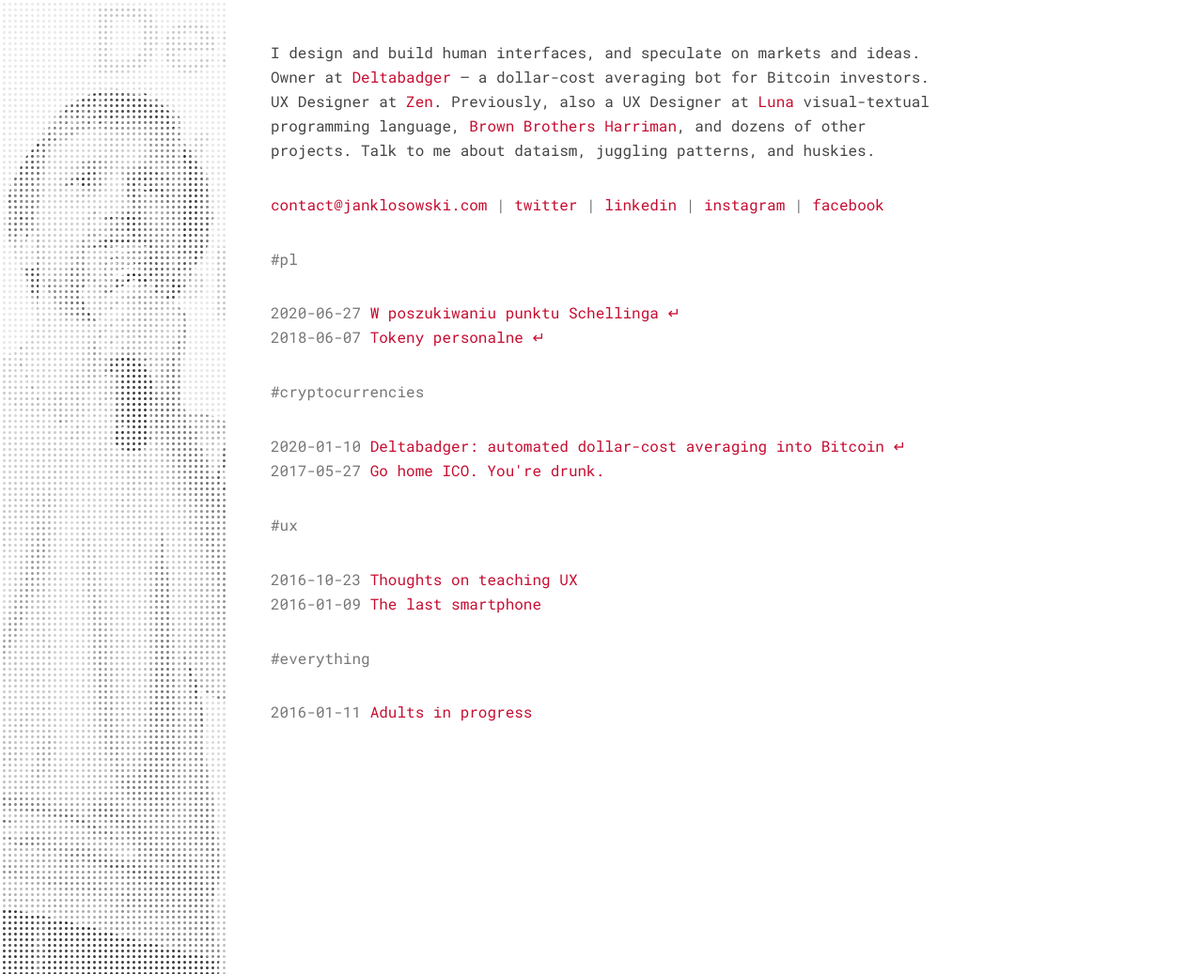
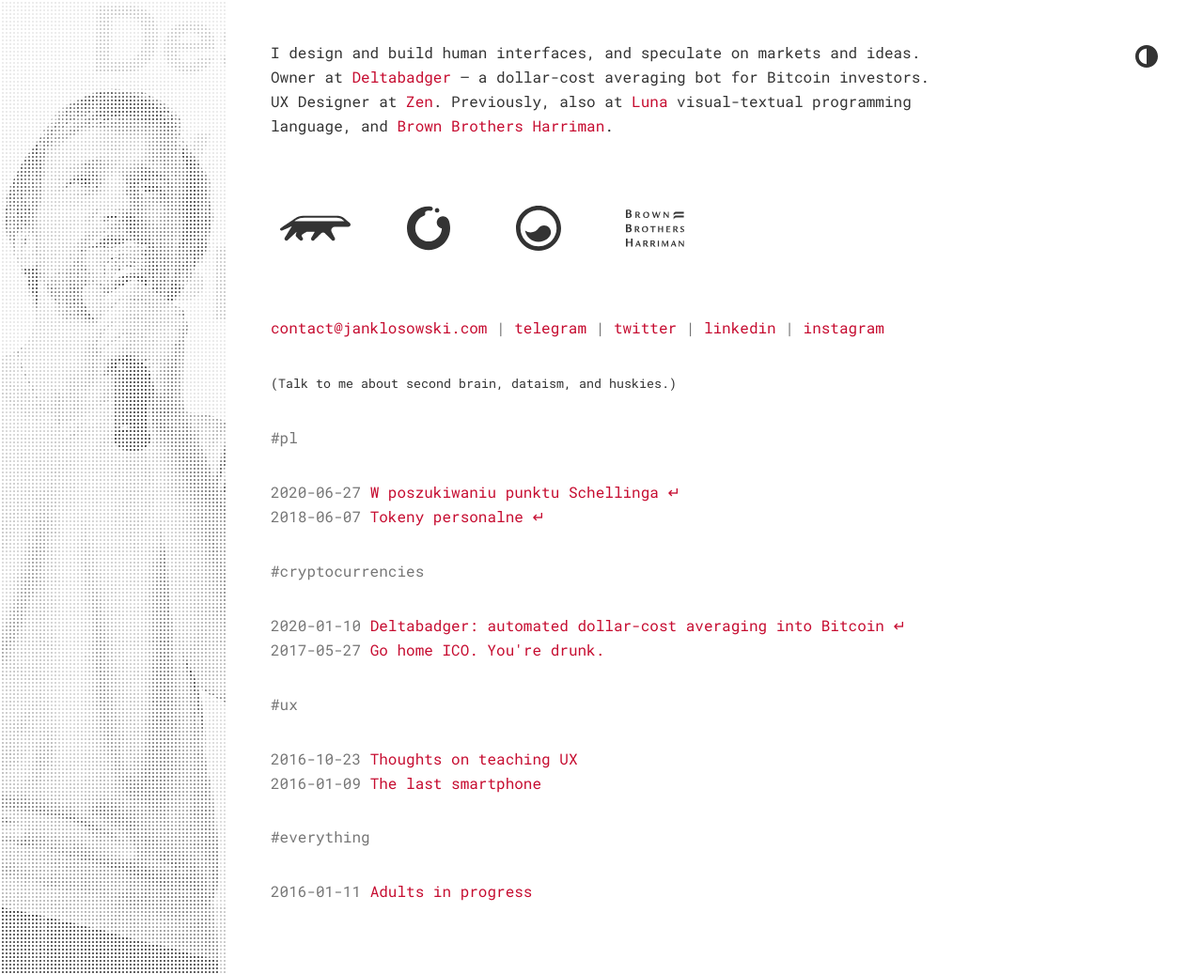
Before and after one commit to janklosowski/janklosowski-website, a Jekyll site: the page built from index.html, in a window 1280 px wide and 1037 px high. Shown: the whole window at 94% size. Built offline with Jekyll 4.4.1, drawn with Linux system fonts in a browser that asks for light colours.

Commit message:
dark mode

```diff
--- a/_includes/foot.html
+++ b/_includes/foot.html
@@ -1,10 +1,34 @@
+  <img class="darkmode-switch" onclick="console.log(darkMode())" src="/img/darkmode.svg" alt="Dark/Light">
+
   <!-- Global site tag (gtag.js) - Google Analytics -->
+
   <script async src="https://www.googletagmanager.com/gtag/js?id=UA-60645901-4"></script>
-  <script>
+
+  <script type="text/javascript">
+
     window.dataLayer = window.dataLayer || [];
     function gtag(){dataLayer.push(arguments);}
     gtag('js', new Date());
+    gtag('config', 'UA-60645901-4');
 
-    gtag('config', 'UA-60645901-4');
+
+
+    if (typeof(Storage) !== 'undefined') {
+      if (localStorage.getItem('mode') == 'dark') {
+        document.querySelector('html').classList.add('darkmode');
+      }
+      function darkMode() {
+        if (localStorage.getItem('mode') == 'light') {
+          localStorage.setItem('mode', 'dark');
+          document.querySelector('html').classList.add('darkmode');
+        } else {
+          localStorage.setItem('mode', 'light');
+          document.querySelector('html').classList.remove('darkmode');
+        }
+        return localStorage.getItem('mode');
+      }
+    }
+
+
   </script>
 </html>
--- a/_sass/_base.sass
+++ b/_sass/_base.sass
@@ -37,6 +37,8 @@
     position:    relative
     top:        -.5rem
     margin-left: .1rem
+sup
+  margin-right: 2px
 
 img
     max-width: 100%
@@ -47,9 +49,23 @@
     img
         margin-bottom: 0
 
-html, body
-    color: #444
+html
+    color: #333
+    background: #fff
 
+.darkmode
+  background: #eee
+  filter: invert(1)
+  a, a:hover time, img:not(.darkmode-switch), .side--image
+    filter: invert(1)
+.darkmode-switch
+  position: absolute
+  top: 3rem
+  right: 3rem
+  cursor: pointer
+  width: 1.5rem
+  height: 1.5rem
+body
 p, ol, ul, h1, h2, h3, h4,
 img, video, pre, code, figure,
 .post__time, .header, .category
@@ -79,6 +95,17 @@
 .aboutme
     font-weight: normal
 
+.ux-at
+  padding: 40px 0 30px 10px
+  a
+    padding-right: 60px
+    &:last-child
+      padding-right: 0
+    &:first-child
+      padding-right: 50px
+  img
+    height: 3rem
+    display: inline-block
 .postlink
     display: block
     &:hover
@@ -108,8 +135,8 @@
 
 .post__intro
     font-style:  italic
-    font-size:   1rem / $ratio
-    line-height: 1em * $ratio
+    font-size:   .8rem
+    line-height: 1.25rem
 
 .post__time
     display: block
@@ -131,7 +158,7 @@
     background-image: url(../img/janklosowski01.jpg)
     background-position: top center
     background-size: cover
-    animation: show_image 1ms
+    animation: show_image 500ms
 
 @keyframes show_image
   0%
@@ -146,4 +173,4 @@
 
 .side--mask--1
     background-image: url(../img/mask.svg)
-    background-size: 6px
+    background-size: 4px
--- a/index.html
+++ b/index.html
@@ -9,16 +9,23 @@
 <div class="page">
 
     <header class="header">
-      <h1 class="aboutme">I design and build human interfaces, and speculate on markets and ideas. Owner at <a href="https://deltabadger.com/" target="_blank">Deltabadger</a> – a dollar-cost averaging bot for Bitcoin investors. UX Designer at <a href="https://zen.com" target="_blank" rel="noopener">Zen</a>. Previously, also a UX Designer at <a href="http://luna-lang.org" target="_blank" rel="noopener">Luna</a> visual-textual programming
-          language, <a href="http://bbh.com" target="_blank" rel="noopener">Brown&nbsp;Brothers&nbsp;Harriman</a>, and dozens of other projects. Talk to me about dataism, juggling patterns, and huskies.</h1>
+      <h1 class="aboutme">I design and build human interfaces, and speculate on markets and ideas. Owner at <a href="https://deltabadger.com/" target="_blank">Deltabadger</a> – a dollar-cost averaging bot for Bitcoin investors. UX Designer at <a href="https://zen.com" target="_blank" rel="noopener">Zen</a>. Previously, also at <a href="http://luna-lang.org" target="_blank" rel="noopener">Luna</a> visual-textual programming language, and <a href="http://bbh.com" target="_blank" rel="noopener">Brown&nbsp;Brothers&nbsp;Harriman</a>.</h1>
+
+      <div class="ux-at">
+        <a href="https://deltabadger.com/" target="_blank"><img src="/img/logo-deltabadger.svg" alt="Deltabadger"></a>
+        <a href="https://zen.com" target="_blank"><img src="/img/logo-zen.svg" alt="Zen"></a>
+        <a href="http://luna-lang.org" target="_blank"><img src="/img/logo-luna.svg" alt="Luna"></a>
+        <a href="http://bbh.com" target="_blank"><img src="/img/logo-bbh.svg" alt="BBH"></a>
+      </div>
 
       <p class="sociallinks">
-			<span id="e142835588">[javascript protected email address]</span><script type="text/javascript">/*<![CDATA[*/eval("var a=\".jHoNKPCuTgbSpr4yAvdDRYsVkX9x_+L580-F7WEMqz@Qc1emGtwiBnhJalOZU6f32I\";var b=a.split(\"\").sort().join(\"\");var c=\"@hnZq@ZptqnwihOhfOwGH@hB\";var d=\"\";for(var e=0;e<c.length;e++)d+=b.charAt(a.indexOf(c.charAt(e)));document.getElementById(\"e142835588\").innerHTML=\"<a href=\\\"mailto:\"+d+\"\\\">\"+d+\"</a>\"")/*]]>*/</script>
-            | <a href="https://twitter.com/klos" rel="noopener" target="_blank">twitter</a>
-            | <a href="https://www.linkedin.com/in/janklosowski" rel="noopener" target="_blank">linkedin</a>
-            | <a href="https://www.instagram.com/janklosowski/" rel="noopener" target="_blank">instagram</a>
-			      | <a href="https://www.facebook.com/janklosowski" rel="noopener" target="_blank">facebook</a>
-        </p>
+			     <span id="e142835588">[javascript protected email address]</span><script type="text/javascript">/*<![CDATA[*/eval("var a=\".jHoNKPCuTgbSpr4yAvdDRYsVkX9x_+L580-F7WEMqz@Qc1emGtwiBnhJalOZU6f32I\";var b=a.split(\"\").sort().join(\"\");var c=\"@hnZq@ZptqnwihOhfOwGH@hB\";var d=\"\";for(var e=0;e<c.length;e++)d+=b.charAt(a.indexOf(c.charAt(e)));document.getElementById(\"e142835588\").innerHTML=\"<a href=\\\"mailto:\"+d+\"\\\">\"+d+\"</a>\"")/*]]>*/</script>
+              | <a href="https://t.me/janklosowski" rel="noopener" target="_blank">telegram</a>
+              | <a href="https://twitter.com/klos" rel="noopener" target="_blank">twitter</a>
+              | <a href="https://www.linkedin.com/in/janklosowski" rel="noopener" target="_blank">linkedin</a>
+              | <a href="https://www.instagram.com/janklosowski/" rel="noopener" target="_blank">instagram</a>
+      </p>
+      <small>(Talk to me about second brain, dataism, and huskies.)</small>
     </header>
 
     <main class="articles">
```
Also changed, not shown: img/darkmode.svg (added), img/logo-bbh.svg (added), img/logo-deltabadger.svg (added), img/logo-luna.svg (added), img/logo-zen.svg (added).
